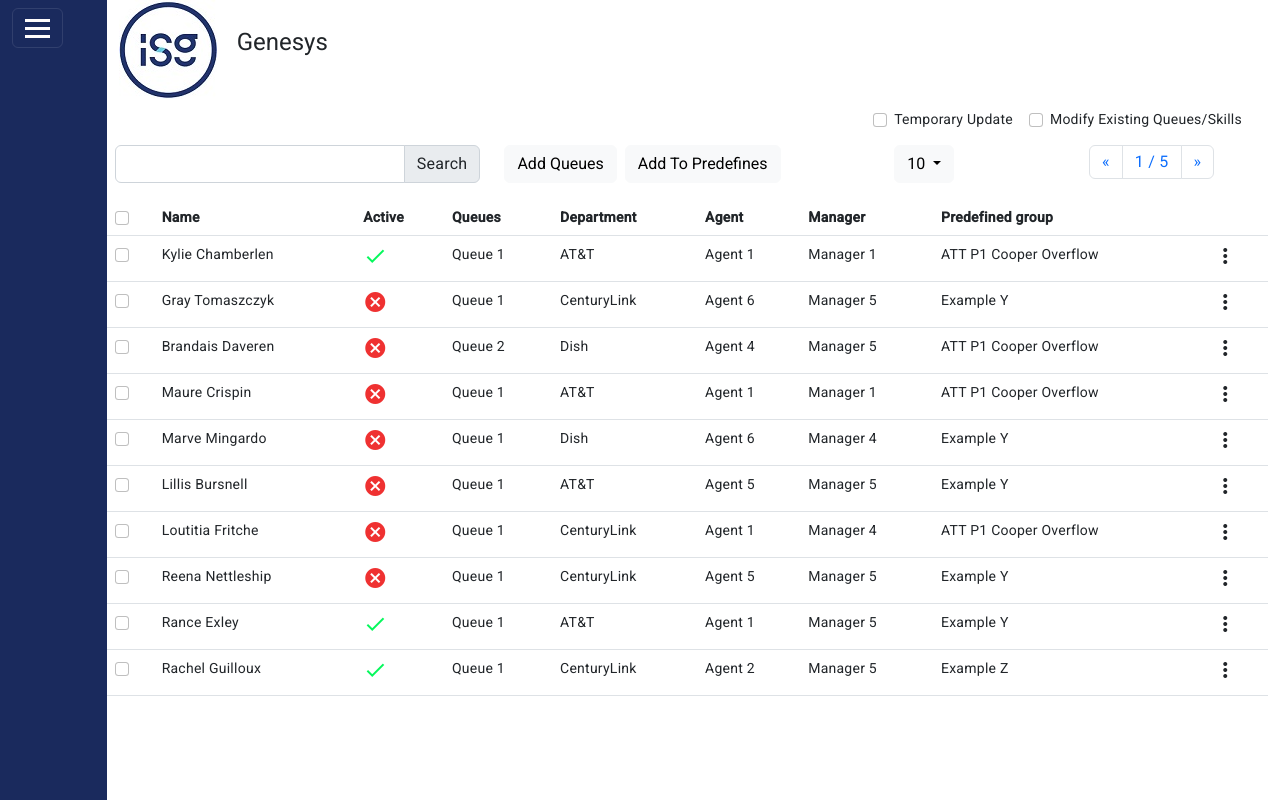
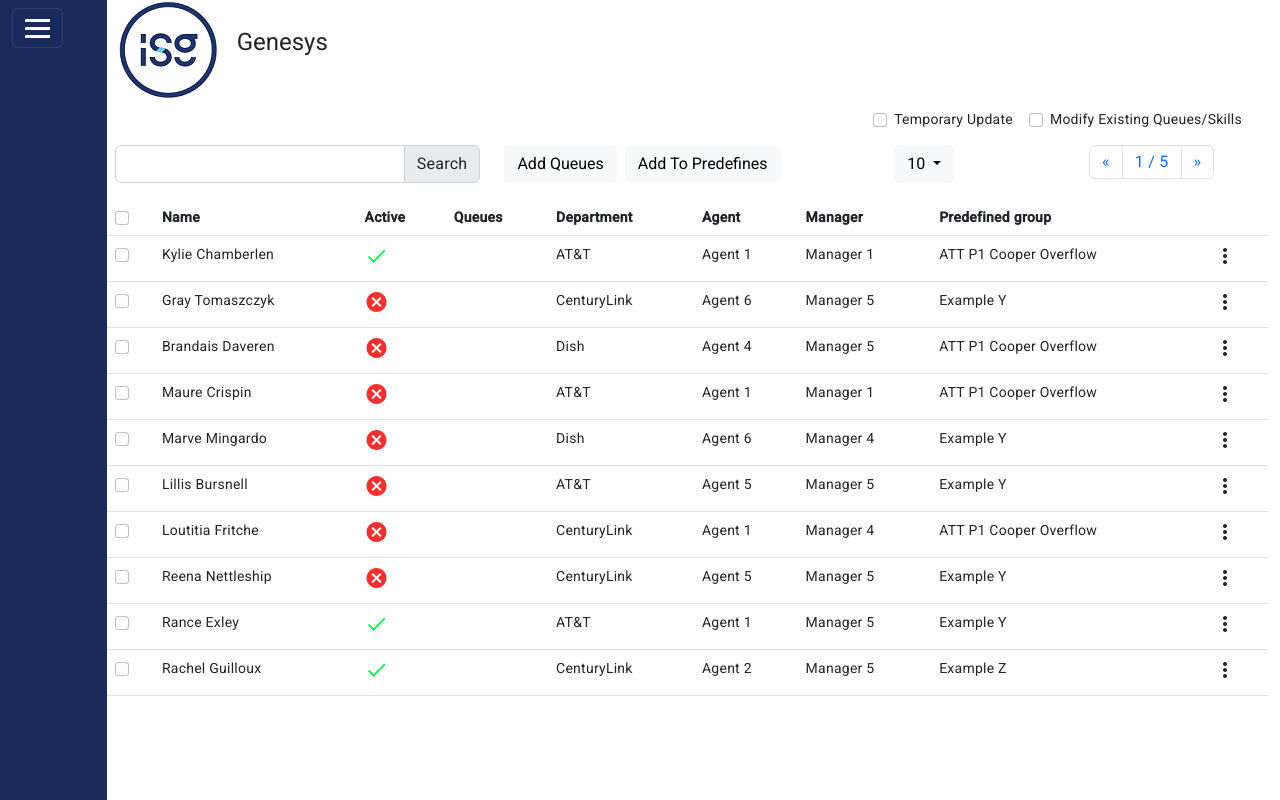
Before and after one commit to JairSilva09/genesys, an Angular app: page / in a window 1280 px wide. Built offline with nearby package versions, Linux system fonts and the light colour scheme.

Commit message:
update queues in agents selected

```diff
--- a/src/app/genesis-queues/genesis-queues.component.html
+++ b/src/app/genesis-queues/genesis-queues.component.html
@@ -70,7 +70,7 @@
                         <td><mat-icon *ngIf="item.active;  else notActive" style="color: #06F85C">check</mat-icon>
                             <ng-template #notActive><mat-icon style="color: #ef3131">cancel</mat-icon></ng-template>
                         </td>
-                        <td>{{item.queues}}</td>
+                        <td><span *ngFor="let queue of item.queues">{{queue.queuename}}, </span></td>
                         <td>{{item.department}}</td>
                         <td>{{item.agent}}</td>
                         <td>{{item.manager}}</td>
@@ -83,6 +83,6 @@
             </div>
         </div>
     </div>
-    <app-modal></app-modal>
+    <app-modal (savedQueues)="addQueues($event)"></app-modal>
     <app-modal-predefined-group></app-modal-predefined-group>
 </div>
--- a/src/app/genesis-queues/modal/modal.component.html
+++ b/src/app/genesis-queues/modal/modal.component.html
@@ -60,7 +60,7 @@
                                     <thead>
                                         <tr>
                                             <th>
-                                                <input class="form-check-input" type="checkbox" (change)="alertCheckbox($event)" value="" #selectAllQueues>
+                                                <input class="form-check-input" type="checkbox" (change)="selectQueues($event)" value="" #selectAllQueues>
                                             </th>
                                             <th scope="col">Queue Name</th>
                                             <th scope="col">Call Type</th>
@@ -88,7 +88,7 @@
                 </div>
             </div>
             <div class="modal-footer">
-                <button type="button" class="btn btn-light mx-1" (click)="save_Selected_Queues()" style="background-color:#1a2a5d; color: white">
+                <button type="button" class="btn btn-light mx-1" (click)="save_Selected_Queues()" data-bs-dismiss="modal" style="background-color:#1a2a5d; color: white">
                     Save
                 </button>
                 <button type="button" class="btn btn-secondary" data-bs-dismiss="modal">Cancel</button>
--- a/src/app/genesis-queues/table-agents/table-agents.component.html
+++ b/src/app/genesis-queues/table-agents/table-agents.component.html
@@ -19,7 +19,7 @@
         <td><mat-icon *ngIf="item.active;  else notActive" style="color: #06F85C">check</mat-icon>
             <ng-template #notActive><mat-icon style="color: #ef3131">cancel</mat-icon></ng-template>
         </td>
-        <td>{{item.queues}}</td>
+        <td><span *ngFor="let queue of item.queues">{{queue.queuename}}, </span></td>
         <td>{{item.department}}</td>
         <td>{{item.agent}}</td>
         <td>{{item.manager}}</td>
--- a/src/app/genesis-queues/table-agents/table-agents.component.ts
+++ b/src/app/genesis-queues/table-agents/table-agents.component.ts
@@ -9,6 +9,4 @@
 
   @Input() selected_agents: any[] = [];
 
-
-
 }
--- a/src/app/services/mock-data.ts
+++ b/src/app/services/mock-data.ts
@@ -2,7 +2,7 @@
     "name": "Kylie Chamberlen",
     "active": true,
     "email": "kchamberlen0@ca.gov",
-    "queues":  "Queue 1",
+    "queues": [],
     "skill": "Language",
     "license": "Collaborate",
     "department": "AT&T",
@@ -13,7 +13,7 @@
     "name": "Gray Tomaszczyk",
     "active": false,
     "email": "gtomaszczyk1@delicious.com",
-    "queues":  "Queue 1",
+    "queues": [],
     "skill": "calltypes",
     "license": "Collaborate",
     "department": "CenturyLink",
@@ -24,7 +24,7 @@
     "name": "Brandais Daveren",
     "active": false,
     "email": "bdaveren2@geocities.com",
-    "queues":  "Queue 2",
+    "queues": [],
     "skill": "Language",
     "license": "Collaborate",
     "department": "Dish",
@@ -35,7 +35,7 @@
     "name": "Maure Crispin",
     "active": false,
     "email": "mcrispin3@patch.com",
-    "queues":  "Queue 1",
+    "queues": [],
     "skill": "provider",
     "license": "Collaborate",
     "department": "AT&T",
@@ -46,7 +46,7 @@
     "name": "Marve Mingardo",
     "active": false,
     "email": "mmingardo4@issuu.com",
-    "queues":  "Queue 1",
+    "queues": [],
     "skill": "provider",
     "license": "Cloud CX 3,*",
     "department": "Dish",
@@ -57,7 +57,7 @@
     "name": "Lillis Bursnell",
     "active": false,
     "email": "lbursnell5@woothemes.com",
-    "queues":  "Queue 1",
+    "queues": [],
     "skill": "provider",
     "license": "Cloud CX 3,*",
     "department": "AT&T",
@@ -68,7 +68,7 @@
     "name": "Loutitia Fritche",
     "active": false,
     "email": "lfritche6@ehow.com",
-    "queues":  "Queue 1",
+    "queues": [],
     "skill": "provider",
     "license": "Collaborate",
     "department": "CenturyLink",
@@ -79,7 +79,7 @@
     "name": "Reena Nettleship",
     "active": false,
     "email": "rnettleship7@shop-pro.jp",
-    "queues":  "Queue 1",
+    "queues": [],
     "skill": "queuename",
     "license": "Cloud CX 3,*",
     "department": "CenturyLink",
@@ -90,7 +90,7 @@
     "name": "Rance Exley",
     "active": true,
     "email": "rexley8@vk.com",
-    "queues":  "Queue 1",
+    "queues": [],
     "skill": "calltypes",
     "license": "Cloud CX 3,*",
     "department": "AT&T",
@@ -101,7 +101,7 @@
     "name": "Rachel Guilloux",
     "active": true,
     "email": "rguilloux9@who.int",
-    "queues":  "Queue 1",
+    "queues": [],
     "skill": "calltypes",
     "license": "Cloud CX 3,*",
     "department": "CenturyLink",
@@ -112,7 +112,7 @@
     "name": "Quinn Sowter",
     "active": false,
     "email": "qsowtera@mediafire.com",
-    "queues":  "Queue 1",
+    "queues": [],
     "skill": "queuename",
     "license": "Collaborate",
     "department": "CenturyLink",
@@ -123,7 +123,7 @@
     "name": "Lani Abthorpe",
     "active": false,
     "email": "labthorpeb@g.co",
-    "queues":  "Queue 1",
+    "queues": [],
     "skill": "calltypes",
     "license": "Cloud CX 3,*",
     "department": "AT&T",
@@ -134,7 +134,7 @@
     "name": "Barbara Doggett",
     "active": true,
     "email": "bdoggettc@is.gd",
-    "queues":  "Queue 1",
+    "queues": [],
     "skill": "queuename",
     "license": "Cloud CX 3,*",
     "department": "CenturyLink",
@@ -145,7 +145,7 @@
     "name": "Mordecai Bradder",
     "active": true,
     "email": "mbradderd@spotify.com",
-    "queues":  "Queue 2",
+    "queues": [],
     "skill": "queuename",
     "license": "Cloud CX 3,*",
     "department": "Dish",
@@ -156,7 +156,7 @@
     "name": "Clovis McGurgan",
     "active": false,
     "email": "cmcgurgane@cocolog-nifty.com",
-    "queues":  "Queue 1",
+    "queues": [],
     "skill": "Language",
     "license": "Cloud CX 3,*",
     "department": "Dish",
@@ -167,7 +167,7 @@
     "name": "Kati Demoge",
     "active": false,
     "email": "kdemogef@comsenz.com",
-    "queues":  "Queue 1",
+    "queues": [],
     "skill": "Language",
     "license": "Cloud CX 3,*",
     "department": "AT&T",
@@ -178,7 +178,7 @@
     "name": "Kimmi Spadeck",
     "active": true,
     "email": "kspadeckg@ovh.net",
-    "queues":  "Queue 1",
+    "queues": [],
     "skill": "calltypes",
     "license": "Cloud CX 3,*",
     "department": "CenturyLink",
@@ -189,7 +189,7 @@
     "name": "Cristobal Trenbey",
     "active": true,
     "email": "ctrenbeyh@cocolog-nifty.com",
-    "queues":  "Queue 1",
+    "queues": [],
     "skill": "Language",
     "license": "Cloud CX 3,*",
     "department": "Dish",
@@ -200,7 +200,7 @@
     "name": "Morissa Agass",
     "active": false,
     "email": "magassi@ftc.gov",
-    "queues":  "Queue 1",
+    "queues": [],
     "skill": "Language",
     "license": "Cloud CX 3,*",
     "department": "CenturyLink",
@@ -211,7 +211,7 @@
     "name": "Hiram Grindell",
     "active": false,
     "email": "hgrindellj@drupal.org",
-    "queues":  "Queue 1",
+    "queues": [],
     "skill": "Language",
     "license": "Cloud CX 3,*",
     "department": "AT&T",
@@ -222,7 +222,7 @@
     "name": "Nicolas-Dickinson",
     "active": false,
     "email": "eroddan0@stanford.edu",
-    "queues":  "Queue 2",
+    "queues": [],
     "skill": "queuename",
     "license": "Cloud CX 3",
     "department": "Dish",
@@ -233,7 +233,7 @@
     "name": "Emard Inc",
     "active": true,
     "email": "tghest1@fastcompany.com",
-    "queues":  "Queue 1",
+    "queues": [],
     "skill": "queuename",
     "license": "Collaborate",
     "department": "CenturyLink",
@@ -244,7 +244,7 @@
     "name": "Hilpert, Fahey and Toy",
     "active": true,
     "email": "cmolloy2@rakuten.co.jp",
-    "queues":  "Queue 1",
+    "queues": [],
     "skill": "queuename",
     "license": "Cloud CX 3",
     "department": "AT&T",
@@ -255,7 +255,7 @@
     "name": "Lueilwitz-Bosco",
     "active": true,
     "email": "hradbond3@google.co.uk",
-    "queues":  "Queue 1",
+    "queues": [],
     "skill": "queuename",
     "license": "Cloud CX 3",
     "department": "CenturyLink",
@@ -266,7 +266,7 @@
     "name": "Kuhn-Dickens",
     "active": false,
     "email": "mbarratt4@rediff.com",
-    "queues":  "Queue 1",
+    "queues": [],
     "skill": "queuename",
     "license": "Cloud CX 3",
     "department": "Dish",
@@ -277,7 +277,7 @@
     "name": "Zulauf, O'Hara and McCullough",
     "active": false,
     "email": "bdeluna5@exblog.jp",
-    "queues":  "Queue 1",
+    "queues": [],
     "skill": "Language",
     "license": "Cloud CX 3,*",
     "department": "HughesNet",
@@ -288,7 +288,7 @@
     "name": "O'Hara-Romaguera",
     "active": false,
     "email": "jshambrook6@youtube.com",
-    "queues":  "Queue 1",
+    "queues": [],
     "skill": "queuename",
     "license": "Cloud CX 3,*",
     "department": "AT&T",
@@ -299,7 +299,7 @@
     "name": "Haley Inc",
     "active": false,
     "email": "cbarcke7@buzzfeed.com",
-    "queues":  "Queue 1",
+    "queues": [],
     "skill": "queuename",
     "license": "Cloud CX 3,*",
     "department": "CenturyLink",
@@ -310,7 +310,7 @@
     "name": "O'Conner Inc",
     "active": true,
     "email": "fbullan8@theguardian.com",
-    "queues":  "Queue 3",
+    "queues": [],
     "skill": "Language",
     "license": "Cloud CX 3,*",
     "department": "Cable",
@@ -321,7 +321,7 @@
     "name": "Mills, Gusikowski and Rau",
     "active": true,
     "email": "cengall9@europa.eu",
-    "queues":  "Queue 1",
+    "queues": [],
     "skill": "queuename",
     "license": "Cloud CX 3,*",
     "department": "Frontier",
@@ -332,7 +332,7 @@
     "name": "Padberg LLC",
     "active": false,
     "email": "vmckiernana@homestead.com",
-    "queues":  "Queue 1",
+    "queues": [],
     "skill": "queuename",
     "license": "Cloud CX 3,*",
     "department": "Cable",
@@ -343,7 +343,7 @@
     "name": "Haley LLC",
     "active": false,
     "email": "lfrohockb@live.com",
-    "queues":  "Queue 1",
+    "queues": [],
     "skill": "queuename",
     "license": "Cloud CX 3,*",
     "department": "Cable",
@@ -354,7 +354,7 @@
     "name": "Kirlin-Jones",
     "active": false,
     "email": "wklaaassenc@irs.gov",
-    "queues":  "Queue 1",
+    "queues": [],
     "skill": "queuename",
     "license": "Cloud CX 3,*",
     "department": "AT&T",
@@ -365,7 +365,7 @@
     "name": "Durgan Group",
     "active": true,
     "email": "graesided@msu.edu",
-    "queues":  "Queue 1",
+    "queues": [],
     "skill": "calltypes",
     "license": "Cloud CX 3,*",
     "department": "Cable",
@@ -376,7 +376,7 @@
     "name": "Schumm-Bernhard",
     "active": true,
     "email": "jdahlborge@paginegialle.it",
-    "queues":  "Queue 1",
+    "queues": [],
     "skill": "queuename",
     "license": "Cloud CX 3,*",
     "department": "AT&T",
@@ -387,7 +387,7 @@
     "name": "Ferry-Walker",
     "active": false,
     "email": "rharmsonf@ihg.com",
-    "queues":  "Queue 3",
+    "queues": [],
     "skill": "Language",
     "license": "Cloud CX 3,*",
     "department": "HughesNet",
@@ -398,7 +398,7 @@
     "name": "Mohr-Harvey",
     "active": false,
     "email": "ctagueg@infoseek.co.jp",
-    "queues":  "Queue 4",
+    "queues": [],
     "skill": "queuename",
     "license": "Cloud CX 3,*",
     "department": "CenturyLink",
@@ -409,7 +409,7 @@
     "name": "Gutkowski-Paucek",
     "active": true,
     "email": "ctookillh@state.gov",
-    "queues":  "Queue 4",
+    "queues": [],
     "skill": "queuename",
     "license": "Cloud CX 3,*",
     "department": "Cable",
@@ -420,7 +420,7 @@
     "name": "Hills-Sauer",
     "active": true,
     "email": "crowlesi@bloomberg.com",
-    "queues":  "Queue 1",
+    "queues": [],
     "skill": "queuename",
     "license": "Cloud CX 3",
     "department": "Frontier",
@@ -431,7 +431,7 @@
     "name": "Wolff and Sons",
     "active": false,
     "email": "fbolsoverj@hostgator.com",
-    "queues":  "Queue 4",
+    "queues": [],
     "skill": "queuename",
     "license": "Cloud CX 3",
     "department": "HughesNet",
@@ -443,7 +443,7 @@
     "name": "AT&T",
     "active": false,
     "email": "attj@hostgator.com",
-    "queues":  "Queue 3",
+    "queues": [],
     "skill": "queuename",
     "license": "Cloud CX 3",
     "department": "Frontier",
@@ -455,7 +455,7 @@
     "name": "CenturyLink",
     "active": false,
     "email": "cl@hostgator.com",
-    "queues":  "Queue 1",
+    "queues": [],
     "skill": "queuename",
     "license": "Cloud CX 3",
     "department": "Cable",
@@ -467,7 +467,7 @@
     "name": "Cable",
     "active": false,
     "email": "cable@hostgator.com",
-    "queues":  "Queue 1",
+    "queues": [],
     "skill": "queuename",
     "license": "Cloud CX 3,SuccessKPI,*",
     "department": "HughesNet",
@@ -479,7 +479,7 @@
     "name": "Dish",
     "active": false,
     "email": "dish@hostgator.com",
-    "queues":  "Queue 4",
+    "queues": [],
     "skill": "Language",
     "license": "Cloud CX 3,*",
     "department": "HughesNet",
@@ -491,7 +491,7 @@
     "name": "HughesNet",
     "active": false,
     "email": "hnet@hostgator.com",
-    "queues":  "Queue 1",
+    "queues": [],
     "skill": "queuename",
     "license": "Cloud CX 3,*",
     "department": "Frontier",
@@ -503,7 +503,7 @@
     "name": "Frontier",
     "active": false,
     "email": "frontier@hostgator.com",
-    "queues":  "Queue 1",
+    "queues": [],
     "skill": "queuename",
     "license": "Cloud CX 3,*",
     "department": "Frontier",
@@ -515,7 +515,7 @@
     "name": "ATT P1 Cooper Overflow",
     "active": false,
     "email": "frontier@hostgator.com",
-    "queues":  "Queue 3",
+    "queues": [],
     "skill": "queuename",
     "license": "Cloud CX 3,SuccessKPI,*",
     "department": "HughesNet",
@@ -527,7 +527,7 @@
     "name": "Hughes Backup",
     "active": false,
     "email": "frontier@hostgator.com",
-    "queues":  "Queue 1",
+    "queues": [],
     "skill": "queuename",
     "license": "Cloud CX 3,*",
     "department": "HughesNet",
@@ -539,7 +539,7 @@
     "name": "Example Y",
     "active": false,
     "email": "frontier@hostgator.com",
-    "queues":  "Queue 1",
+    "queues": [],
     "skill": "queuename",
     "license": "Cloud CX 3,*",
     "department": "Frontier",
@@ -551,7 +551,7 @@
     "name": "Example Z",
     "active": false,
     "email": "frontier@hostgator.com",
-    "queues":  "Queue 3",
+    "queues": [],
     "skill": "queuename",
     "license": "Cloud CX 3",
     "department": "Frontier",
```
Also changed, not shown: src/app/genesis-queues/genesis-queues.component.ts (+13 -4 lines), src/app/genesis-queues/modal/modal.component.ts (+38 -6 lines).
